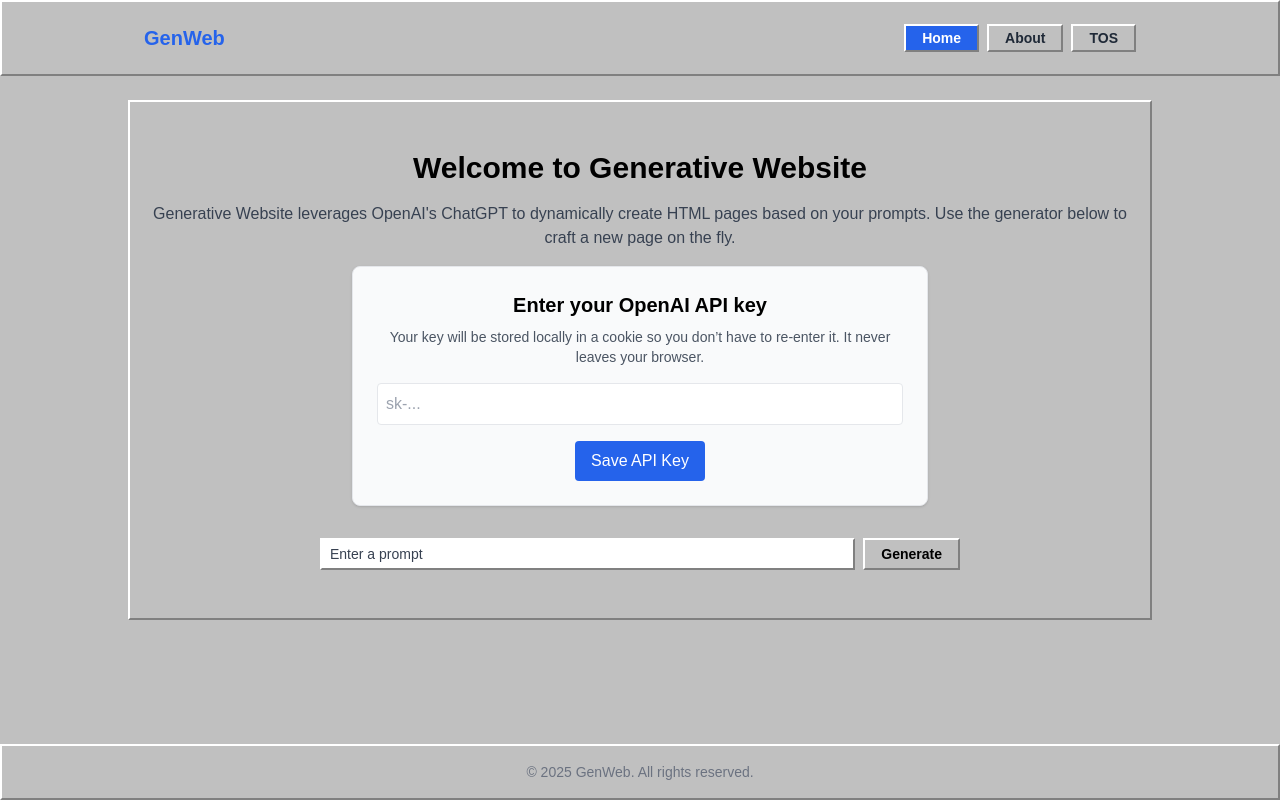
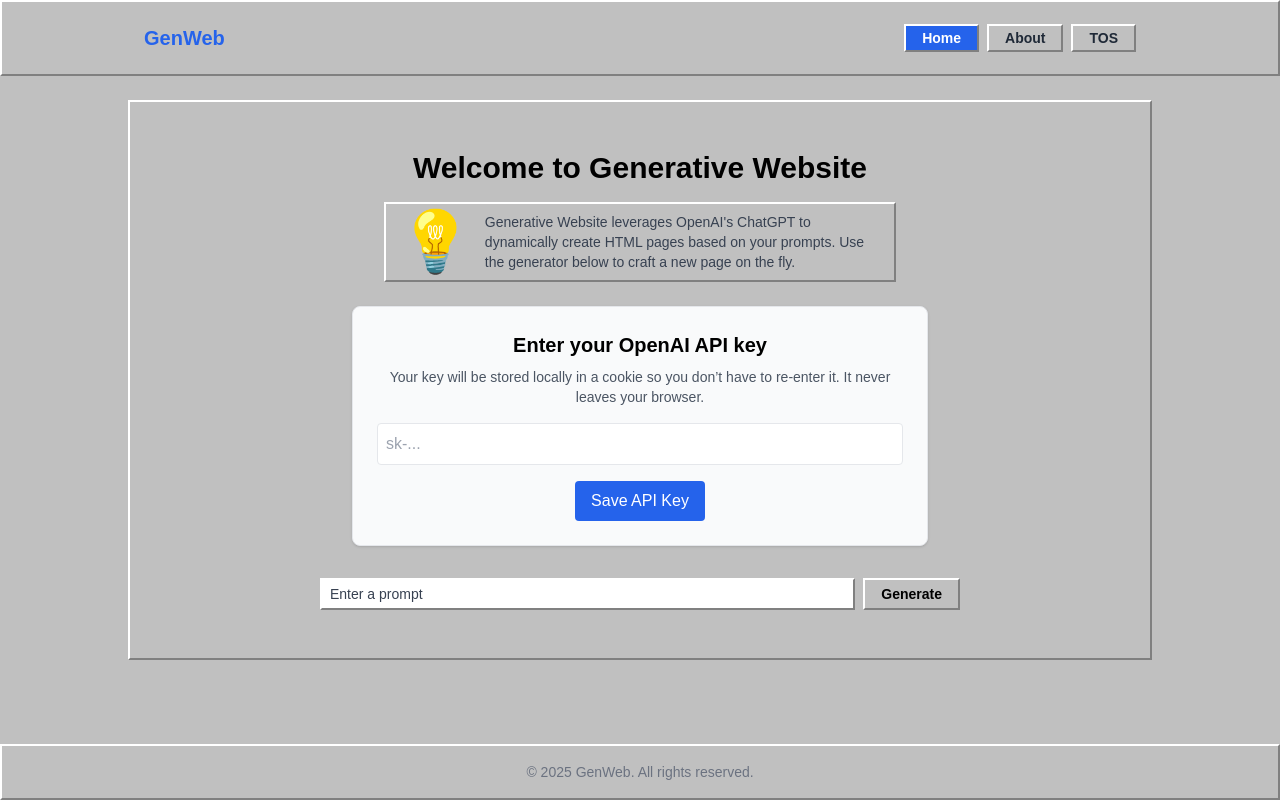
Before and after one commit to louispaulet/generative_website, a React (Vite) app in the folder generative_website_react/: page / in a window 1280 px wide. Built offline with nearby package versions, Linux system fonts and the light colour scheme.

Commit message:
add lightbulb emoji to tooltip

```diff
--- a/generative_website_react/src/index.css
+++ b/generative_website_react/src/index.css
@@ -79,6 +79,15 @@
   padding: 0.25rem 0.5rem;
 }
 
+.win95-infobubble{
+  @apply mx-auto px-3 py-2 text-sm text-left;
+  background:var(--win-bg);
+  border:2px solid var(--win-light);
+  border-bottom-color:var(--win-dark);
+  border-right-color:var(--win-dark);
+  max-width:32rem; /* narrower bubble width */
+}
+
 /* CRT overlay effects */
   .crt::after {
     content: "";
--- a/generative_website_react/src/pages/Home.jsx
+++ b/generative_website_react/src/pages/Home.jsx
@@ -5,11 +5,23 @@
   return (
     <section className="win95-window max-w-5xl mx-auto px-4 py-12 text-center">
       <h2 className="text-3xl font-bold mb-4">Welcome to Generative Website</h2>
-      <p className="text-gray-700 mb-4">
-        Generative Website leverages OpenAI's ChatGPT to dynamically create HTML
-        pages based on your prompts. Use the generator below to craft a new page
-        on the fly.
-      </p>
+      <div className="win95-infobubble mx-auto mb-6">
+        <div className="flex items-stretch gap-3">
+          {/* Light bulb emoji filling the bubble height */}
+          <span
+            role="img"
+            aria-label="light bulb"
+            className="text-6xl leading-none flex items-center"
+          >
+            💡
+          </span>
+          <p className="text-gray-700">
+            Generative Website leverages OpenAI's ChatGPT to dynamically
+            create HTML pages based on your prompts. Use the generator below to
+            craft a new page on the fly.
+          </p>
+        </div>
+      </div>
       <ApiKeySetup className="mb-8" />
       <PageGenerator />
     </section>
```
